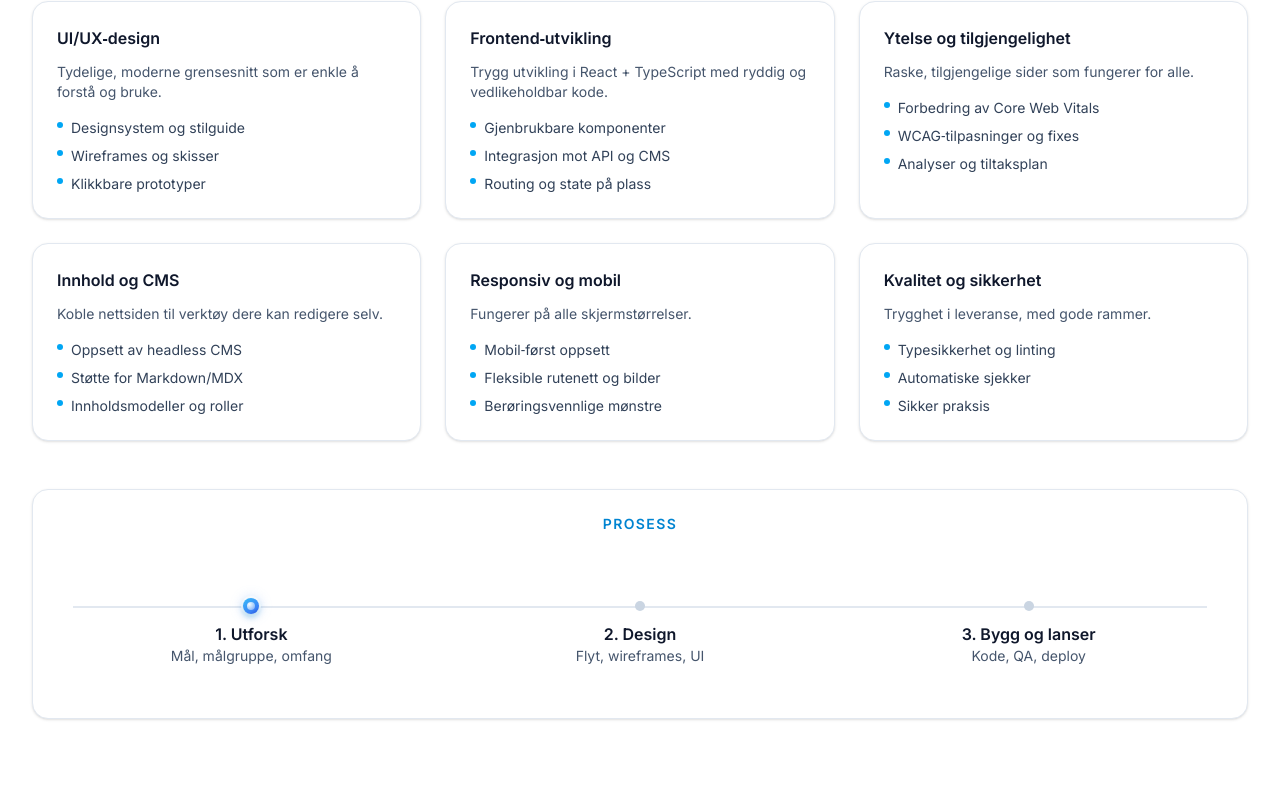
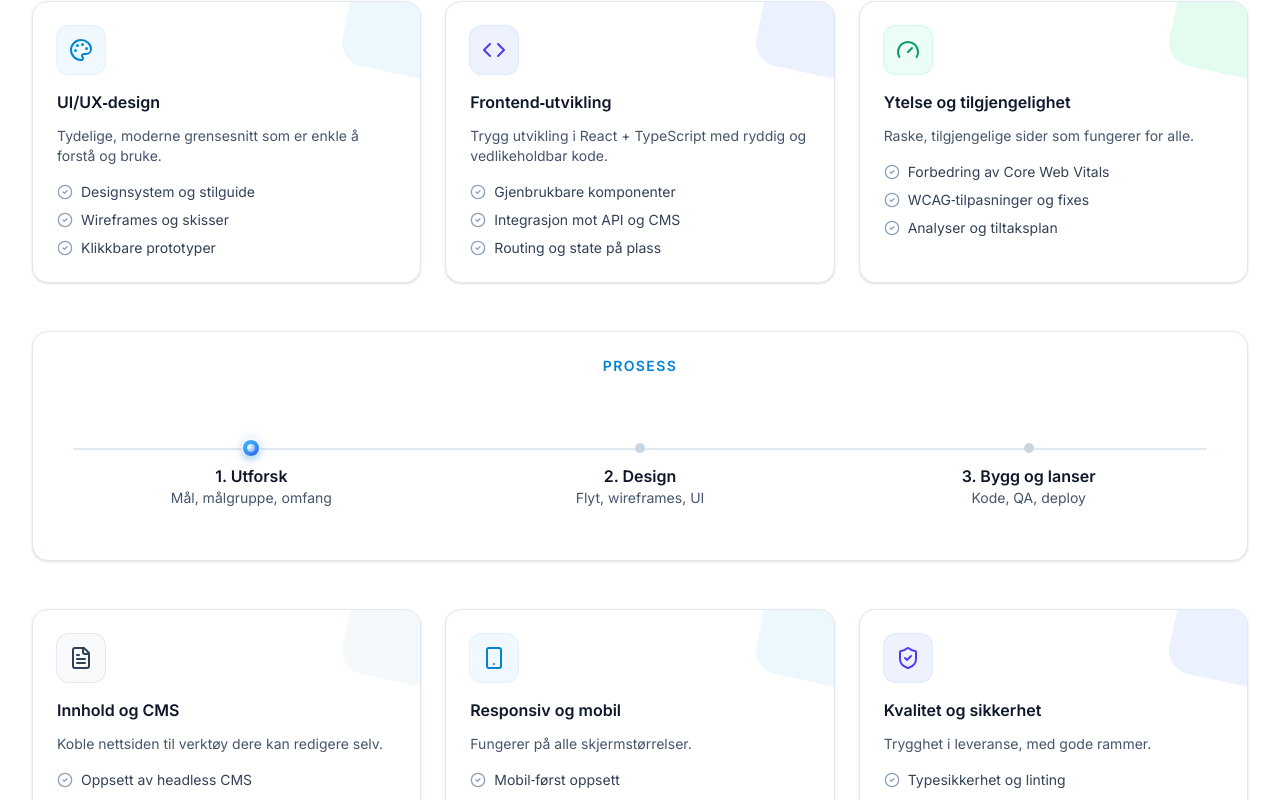
Before and after one commit to robfil50219/codeforge-site, a React (Vite) app: page / in a window 1280 px wide. Shown: the part 920-1720 px from the top of the page. Built offline with nearby package versions, Linux system fonts and the light colour scheme.

Commit message:
Refactor Services component: enhance icon usage, improve tone styling, and streamline rendering of primary and extra services

```diff
--- a/src/components/Services.tsx
+++ b/src/components/Services.tsx
@@ -1,50 +1,75 @@
 // src/components/Services.tsx
-import React from "react";
-import { useEffect, useMemo, useRef, useState } from "react";
+import { useEffect, useRef, useState } from "react";
 import { useTranslation } from "react-i18next";
+import {
+  Palette,
+  Code,
+  Gauge,
+  FileText,
+  Smartphone,
+  ShieldCheck,
+  CheckCircle2,
+} from "lucide-react";
+import type { LucideIcon } from "lucide-react";
 
 type Service = {
   title: string;
   blurb: string;
   points: string[];
+  Icon: LucideIcon;
+  tone?: "sky" | "indigo" | "emerald" | "slate";
 };
 
 export default function Services() {
   const { t } = useTranslation();
 
+  // Primary services with icons
   const primary: Service[] = [
     {
       title: t("services.primary.uiux.title"),
       blurb: t("services.primary.uiux.blurb"),
       points: t("services.primary.uiux.points", { returnObjects: true }) as string[],
+      Icon: Palette,
+      tone: "sky",
     },
     {
       title: t("services.primary.frontend.title"),
       blurb: t("services.primary.frontend.blurb"),
       points: t("services.primary.frontend.points", { returnObjects: true }) as string[],
+      Icon: Code,
+      tone: "indigo",
     },
     {
       title: t("services.primary.perf.title"),
       blurb: t("services.primary.perf.blurb"),
       points: t("services.primary.perf.points", { returnObjects: true }) as string[],
+      Icon: Gauge,
+      tone: "emerald",
     },
   ];
 
+  // Extra services with icons
   const extras: Service[] = [
     {
       title: t("services.extras.cms.title"),
       blurb: t("services.extras.cms.blurb"),
       points: t("services.extras.cms.points", { returnObjects: true }) as string[],
+      Icon: FileText,
+      tone: "slate",
     },
     {
       title: t("services.extras.responsive.title"),
       blurb: t("services.extras.responsive.blurb"),
       points: t("services.extras.responsive.points", { returnObjects: true }) as string[],
+      Icon: Smartphone,
+      tone: "sky",
     },
     {
       title: t("services.extras.quality.title"),
       blurb: t("services.extras.quality.blurb"),
       points: t("services.extras.quality.points", { returnObjects: true }) as string[],
+      Icon: ShieldCheck,
+      tone: "indigo",
     },
   ];
 
@@ -52,12 +77,9 @@ export default function Services() {
     returnObjects: true,
   }) as { step: string; text: string }[];
 
-  // --- Animated dot state ---
+  // -------- Animated process dot --------
   const trackRef = useRef<HTMLDivElement | null>(null);
-  const stepRefs = useMemo(
-    () => Array.from({ length: steps.length }, () => React.createRef<HTMLDivElement>()),
-    [steps.length]
-  );
+  const stepRefs = useRef<(HTMLDivElement | null)[]>([]);
   const [dotLeft, setDotLeft] = useState<number>(0);
 
   useEffect(() => {
@@ -65,25 +87,59 @@ export default function Services() {
     const onResize = () => positionDotAtIndex(0);
     window.addEventListener("resize", onResize);
     return () => window.removeEventListener("resize", onResize);
-    // eslint-disable-next-line react-hooks/exhaustive-deps
+    // We intentionally want a single run + resize binding
   }, []);
 
-  const positionDotAtIndex = (idx: number) => {
+  function positionDotAtIndex(idx: number) {
     const track = trackRef.current;
-    const stepEl = stepRefs[idx]?.current as HTMLDivElement | null;
+    const stepEl = stepRefs.current[idx];
     if (!track || !stepEl) return;
     const trackRect = track.getBoundingClientRect();
     const stepRect = stepEl.getBoundingClientRect();
     const centerX = stepRect.left + stepRect.width / 2;
     setDotLeft(centerX - trackRect.left);
+  }
+
+  // Icon tone styles
+  const toneStyle = (tone: Service["tone"]) => {
+    switch (tone) {
+      case "sky":
+        return {
+          ring: "ring-sky-100",
+          bg: "bg-sky-50",
+          icon: "text-sky-600",
+          glow: "bg-sky-100/60",
+        };
+      case "indigo":
+        return {
+          ring: "ring-indigo-100",
+          bg: "bg-indigo-50",
+          icon: "text-indigo-600",
+          glow: "bg-indigo-100/60",
+        };
+      case "emerald":
+        return {
+          ring: "ring-emerald-100",
+          bg: "bg-emerald-50",
+          icon: "text-emerald-600",
+          glow: "bg-emerald-100/60",
+        };
+      default:
+        return {
+          ring: "ring-slate-200",
+          bg: "bg-slate-50",
+          icon: "text-slate-700",
+          glow: "bg-slate-100/60",
+        };
+    }
   };
 
   return (
-    <section id="services" className="scroll-mt-24 bg-white">
+    <section id="services" className="scroll-mt-24 bg-white" aria-labelledby="services-heading">
       <div className="mx-auto max-w-7xl px-4 sm:px-6 lg:px-8 py-16 sm:py-24">
         {/* Heading */}
         <div className="mx-auto max-w-2xl text-center">
-          <h2 className="text-3xl font-bold tracking-tight text-slate-900">
+          <h2 id="services-heading" className="text-3xl font-bold tracking-tight text-slate-900">
             {t("services.heading")}
           </h2>
           <p className="mt-3 text-slate-600">{t("services.sub")}</p>
@@ -91,44 +147,38 @@ export default function Services() {
 
         {/* Primary services */}
         <div className="mt-10 grid gap-6 sm:grid-cols-2 lg:grid-cols-3">
-          {primary.map((s) => (
+          {primary.map(({ title, blurb, points, Icon, tone }) => {
+            const toneCls = toneStyle(tone);
+            return (
               <article
-              key={s.title}
-              className="group rounded-2xl border border-slate-200 bg-white p-6 shadow-sm transition hover:shadow-lg"
+                key={title}
+                className="group relative overflow-hidden rounded-2xl border border-slate-200 bg-white p-6 shadow-sm transition hover:shadow-lg"
               >
-              <h3 className="text-base font-semibold text-slate-900">{s.title}</h3>
-              <p className="mt-3 text-sm text-slate-600">{s.blurb}</p>
+                {/* Decorative corner glow */}
+                <div
+                  aria-hidden="true"
+                  className={`pointer-events-none absolute -right-10 -top-10 h-28 w-28 rotate-12 rounded-3xl ${toneCls.glow} transition duration-300 group-hover:scale-125`}
+                />
+                <div className="relative">
+                  <span
+                    className={`mb-4 inline-flex h-12 w-12 items-center justify-center rounded-xl ${toneCls.bg} ring-1 ${toneCls.ring}`}
+                  >
+                    <Icon className={`h-6 w-6 ${toneCls.icon}`} />
+                  </span>
+                  <h3 className="text-base font-semibold text-slate-900">{title}</h3>
+                  <p className="mt-3 text-sm text-slate-600">{blurb}</p>
                   <ul className="mt-4 space-y-2 text-sm text-slate-700">
-                {s.points.map((p) => (
+                    {points.map((p) => (
                       <li key={p} className="flex items-start gap-2">
-                    <span className="mt-1 inline-block h-1.5 w-1.5 rounded-full bg-sky-500" />
-                    {p}
+                        <CheckCircle2 className="mt-0.5 h-4 w-4 text-slate-400" />
+                        <span>{p}</span>
                       </li>
                     ))}
                   </ul>
+                </div>
               </article>
-          ))}
-        </div>
-
-        {/* Extras */}
-        <div className="mt-6 grid gap-6 sm:grid-cols-2 lg:grid-cols-3">
-          {extras.map((s) => (
-            <article
-              key={s.title}
-              className="group rounded-2xl border border-slate-200 bg-white p-6 shadow-sm transition hover:shadow-lg"
-            >
-              <h3 className="text-base font-semibold text-slate-900">{s.title}</h3>
-              <p className="mt-3 text-sm text-slate-600">{s.blurb}</p>
-              <ul className="mt-4 space-y-2 text-sm text-slate-700">
-                {s.points.map((p) => (
-                  <li key={p} className="flex items-start gap-2">
-                    <span className="mt-1 inline-block h-1.5 w-1.5 rounded-full bg-sky-500" />
-                    {p}
-                  </li>
-                ))}
-              </ul>
-            </article>
-          ))}
+            );
+          })}
         </div>
 
         {/* Process strip */}
@@ -137,12 +187,12 @@ export default function Services() {
             {t("services.process.title")}
           </p>
 
-          {/* Desktop: line above labels; perfectly centered dots */}
+          {/* Desktop process line */}
           <div
             ref={trackRef}
             className="relative mt-12 hidden h-28 sm:flex items-start"
           >
-            {/* Baseline line ABOVE labels */}
+            {/* Baseline line above labels */}
             <div className="absolute left-4 right-4 top-6 h-0.5 bg-slate-200" />
 
             {/* Steps with static anchor dots and labels */}
@@ -150,14 +200,14 @@ export default function Services() {
               {steps.map((x, idx) => (
                 <div
                   key={x.step}
-                  ref={(el) => { stepRefs[idx].current = el; }}
+                  ref={(el) => { stepRefs.current[idx] = el; }}
                   className="relative flex flex-col items-center"
                   onMouseEnter={() => positionDotAtIndex(idx)}
                   onFocus={() => positionDotAtIndex(idx)}
                   tabIndex={0}
                   aria-label={x.step}
                 >
-                  {/* Static grey dot (behind) centered on the line */}
+                  {/* Static grey dot centered on the line */}
                   <div className="relative h-0">
                     <div className="absolute left-1/2 top-6 h-2.5 w-2.5 -translate-x-1/2 -translate-y-1/2 rounded-full bg-slate-300 z-0" />
                   </div>
@@ -170,7 +220,7 @@ export default function Services() {
               ))}
             </div>
 
-            {/* Moving blue dot (always above) centered on the same line */}
+            {/* Moving highlight dot */}
             <div
               className="pointer-events-none absolute top-6 -translate-x-1/2 -translate-y-1/2 z-10"
               style={{
@@ -178,7 +228,6 @@ export default function Services() {
                 transition: "left 280ms cubic-bezier(0.22, 1, 0.36, 1)",
               }}
             >
-              {/* Glow ring */}
               <div
                 className="h-8 w-8 rounded-full"
                 style={{
@@ -187,7 +236,6 @@ export default function Services() {
                   filter: "blur(4px)",
                 }}
               />
-              {/* Shiny dot */}
               <div
                 className="absolute left-1/2 top-1/2 h-4 w-4 -translate-x-1/2 -translate-y-1/2 rounded-full shadow-md ring-1 ring-white"
                 style={{
@@ -197,7 +245,6 @@ export default function Services() {
                     "0 3px 6px rgba(2,132,199,0.35), 0 0 0 2px rgba(255,255,255,0.85)",
                 }}
               />
-              {/* Inner sparkle */}
               <div
                 className="absolute left-1/2 top-1/2 h-2 w-2 -translate-x-1/2 -translate-y-1/2 rounded-full"
                 style={{
@@ -208,7 +255,7 @@ export default function Services() {
             </div>
           </div>
 
-          {/* Mobile: vertical list */}
+          {/* Mobile process (vertical) */}
           <ol className="sm:hidden mt-6 space-y-6">
             {steps.map((x, idx) => (
               <li key={x.step} className="relative pl-8">
@@ -222,6 +269,41 @@ export default function Services() {
             ))}
           </ol>
         </div>
+
+        {/* Extras */}
+        <div className="mt-12 grid gap-6 sm:grid-cols-2 lg:grid-cols-3">
+          {extras.map(({ title, blurb, points, Icon, tone }) => {
+            const toneCls = toneStyle(tone);
+            return (
+              <article
+                key={title}
+                className="group relative overflow-hidden rounded-2xl border border-slate-200 bg-white p-6 shadow-sm transition hover:shadow-lg"
+              >
+                <div
+                  aria-hidden="true"
+                  className={`pointer-events-none absolute -right-10 -top-10 h-28 w-28 rotate-12 rounded-3xl ${toneCls.glow} transition duration-300 group-hover:scale-125`}
+                />
+                <div className="relative">
+                  <span
+                    className={`mb-4 inline-flex h-12 w-12 items-center justify-center rounded-xl ${toneCls.bg} ring-1 ${toneCls.ring}`}
+                  >
+                    <Icon className={`h-6 w-6 ${toneCls.icon}`} />
+                  </span>
+                  <h3 className="text-base font-semibold text-slate-900">{title}</h3>
+                  <p className="mt-3 text-sm text-slate-600">{blurb}</p>
+                  <ul className="mt-4 space-y-2 text-sm text-slate-700">
+                    {points.map((p) => (
+                      <li key={p} className="flex items-start gap-2">
+                        <CheckCircle2 className="mt-0.5 h-4 w-4 text-slate-400" />
+                        <span>{p}</span>
+                      </li>
+                    ))}
+                  </ul>
+                </div>
+              </article>
+            );
+          })}
+        </div>
       </div>
     </section>
   );
```
Lines whose indentation alone changed are shown as unchanged.
